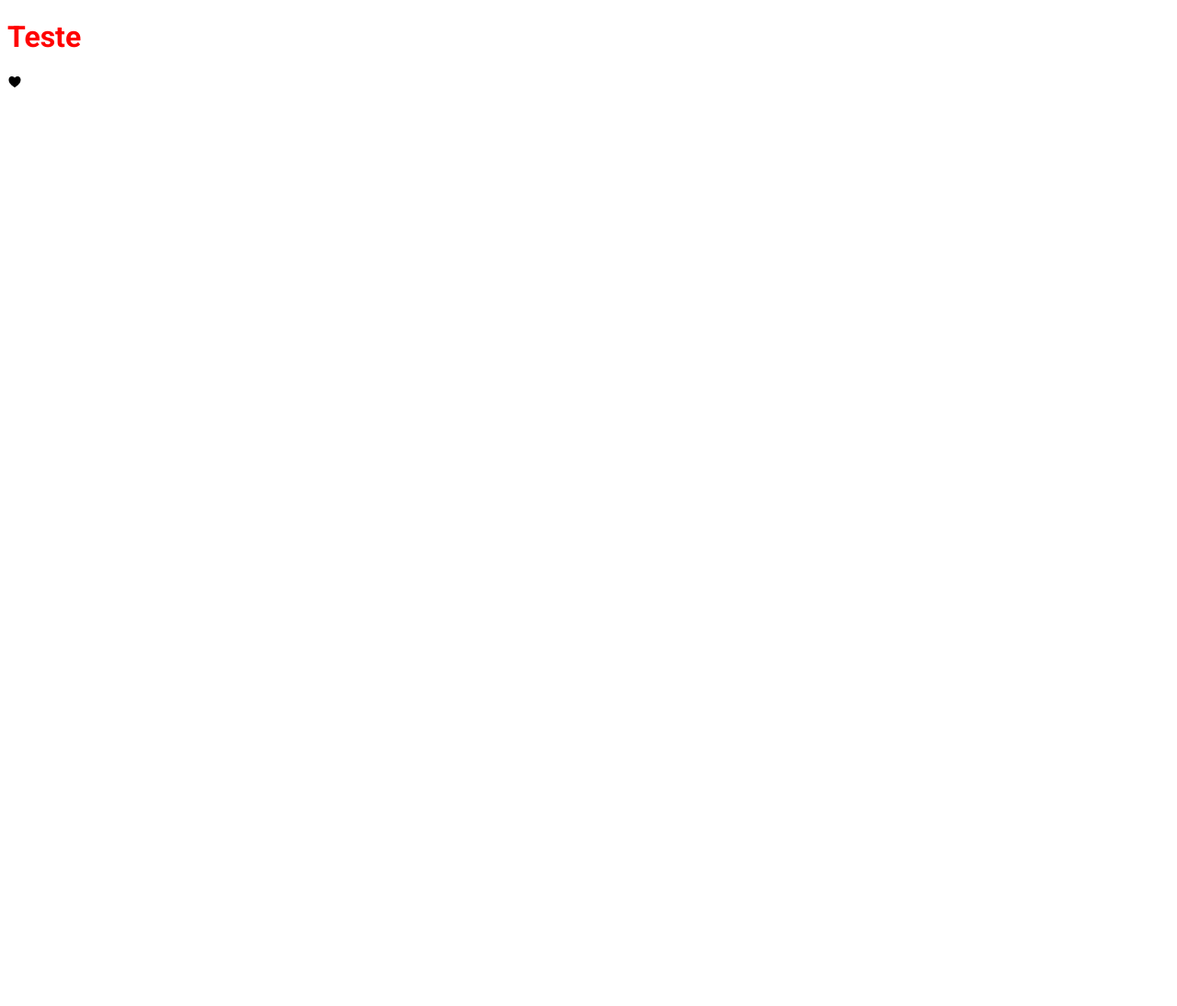
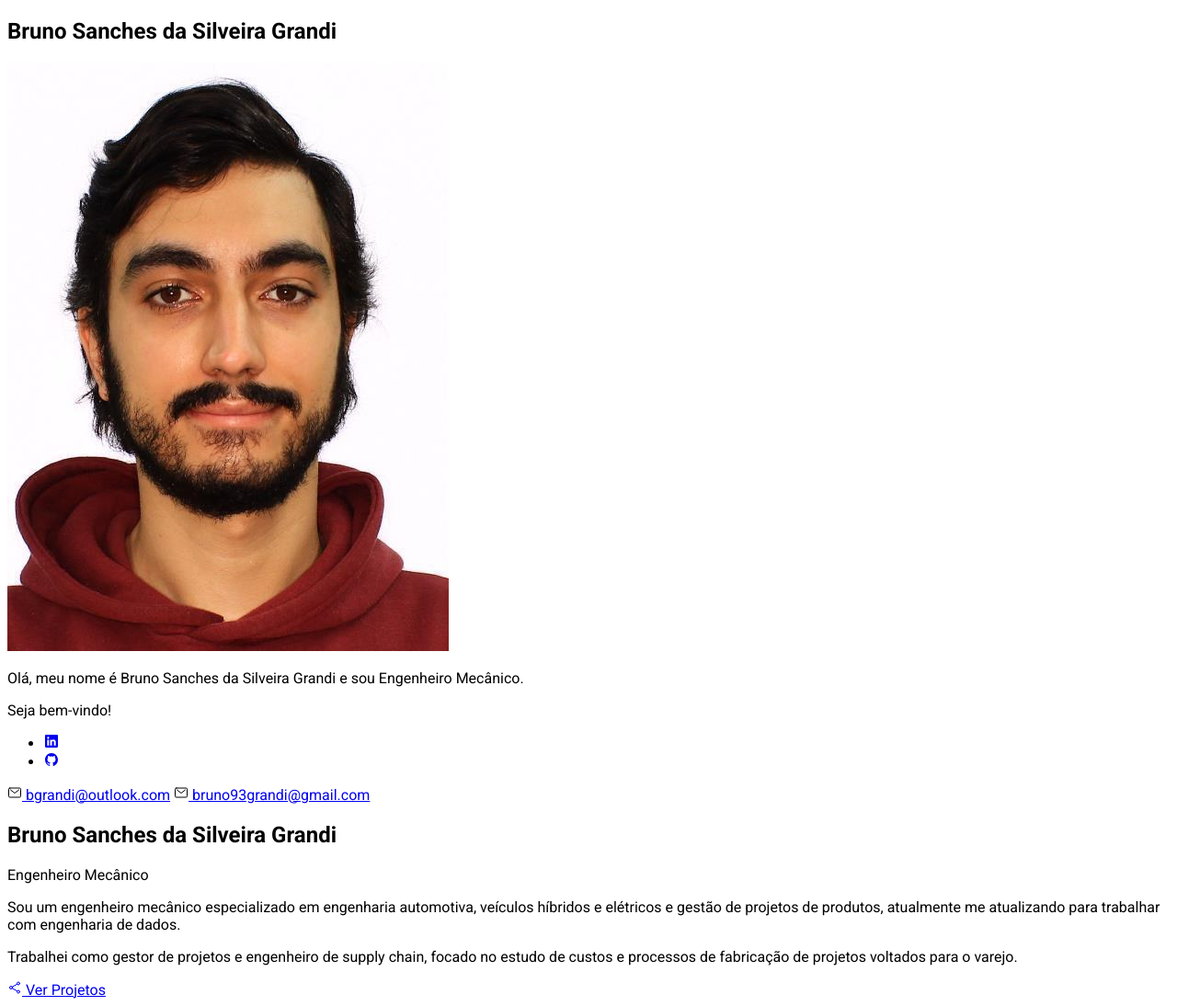
Before and after one commit to BrunoGrandi93/BrunoGrandi93.github.io, a plain HTML site: page index.html in a window 1280 px wide. Shown: the whole page at 92% size. Before the commit the page ends 800 px from the top, so only its background shows below. Drawn offline with nearby package versions, Linux system fonts and the light colour scheme.

Commit message:
Subindo arquivos de configurações iniciais do projeto
Arquivos html, fontes e estilos

```diff
--- a/css/styles.css
+++ b/css/styles.css
@@ -1,7 +1,3 @@
 * {
     font-family: 'Roboto', sans-serif;
 }
-
-h1 {
-    color: red
-}
--- a/index.html
+++ b/index.html
@@ -3,7 +3,7 @@
 <head>
     <meta charset="UTF-8">
     <meta name="viewport" content="width=device-width, initial-scale=1.0">
-    <title>Portfólio Bruno Grandi</title>
+    <title>Portfólio Bruno Sanches da Silveira Grandi</title>
     <!-- Google Fonts -->
     <link rel="preconnect" href="https://fonts.googleapis.com">
 <link rel="preconnect" href="https://fonts.gstatic.com" crossorigin>
@@ -14,9 +14,31 @@
     <link rel="stylesheet" href="css/styles.css">
 </head>
 <body>
-    <h1>Teste</h1>
-    <ion-icon name="heart"></ion-icon>
-    <i class="devicon-threedsmax-plain"></i>
+    <main id="container">
+        <aside id="bio-container">
+            <h2>Bruno Sanches da Silveira Grandi</h2>
+            <img src="img/3x4.png" alt="Bruno Grandi">
+            <p>Olá, meu nome é Bruno Sanches da Silveira Grandi e sou <span class="highlight">Engenheiro Mecânico.</span></p>
+            <p id="welcome-text">Seja bem-vindo!</p>
+            <ul id="social-container">
+            <li><a href="https://www.linkedin.com/in/bruno-sanches-da-silveira-grandi/" target="_blank"><ion-icon name="logo-linkedin"></ion-icon></a></li>
+            <li><a href="https://github.com/BrunoGrandi93" target="_blank"><ion-icon name="logo-github"></ion-icon></a></li>
+            </ul>
+            <div id="email-container">
+            <ion-icon name="mail-outline"></ion-icon><a href="mailto:bgrandi@outlook.com"> bgrandi@outlook.com</a>
+            <ion-icon name="mail-outline"></ion-icon><a href="mailto:bruno93grandi@gmail.com"> bruno93grandi@gmail.com</a>
+            </div>
+        </aside>
+        <section id="about-container">
+            <h1 id="name">Bruno Sanches da Silveira Grandi</h1>
+            <p id="title"><span class="highlight">Engenheiro Mecânico</span></p>
+            <p class="description">Sou um engenheiro mecânico especializado em <span class="highlight">engenharia automotiva, veículos híbridos e elétricos e gestão de projetos de produtos,</span> atualmente me atualizando para trabalhar com <span class="highlight">engenharia de dados.</span></p>
+            <p class="description">Trabalhei como <span class="highlight">gestor de projetos e engenheiro de supply chain,</span> focado no <span class="highlight">estudo de custos</span> e <span class="highlight">processos de fabricação</span> de projetos voltados para o <span class="highlight">varejo.</span></p>
+            <a href="https://github.com/BrunoGrandi93" id="btn-project"><ion-icon name="share-social-outline"></ion-icon> <span>Ver Projetos</span> </a>
+
+        </section>
+
+    </main>
     <!-- Ion Icons -->
     <script type="module" src="https://unpkg.com/ionicons@7.1.0/dist/ionicons/ionicons.esm.js"></script>
 <script nomodule src="https://unpkg.com/ionicons@7.1.0/dist/ionicons/ionicons.js"></script>
```
